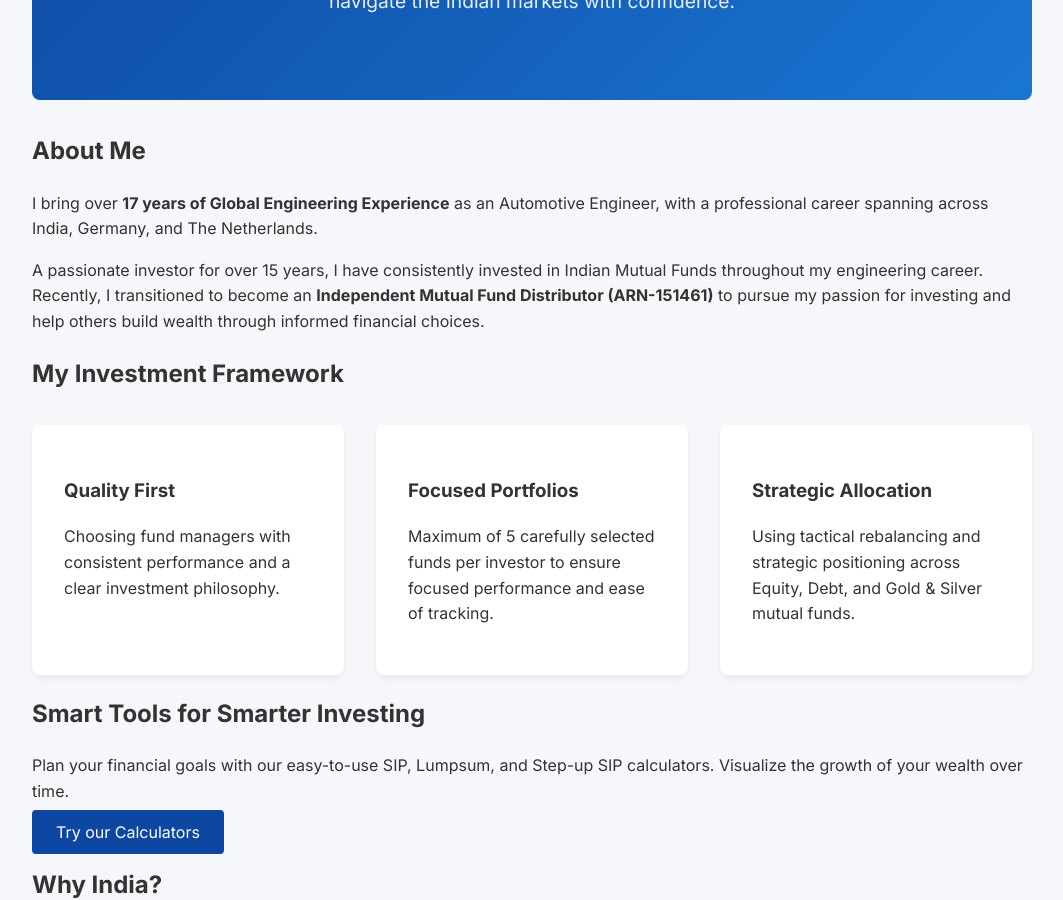
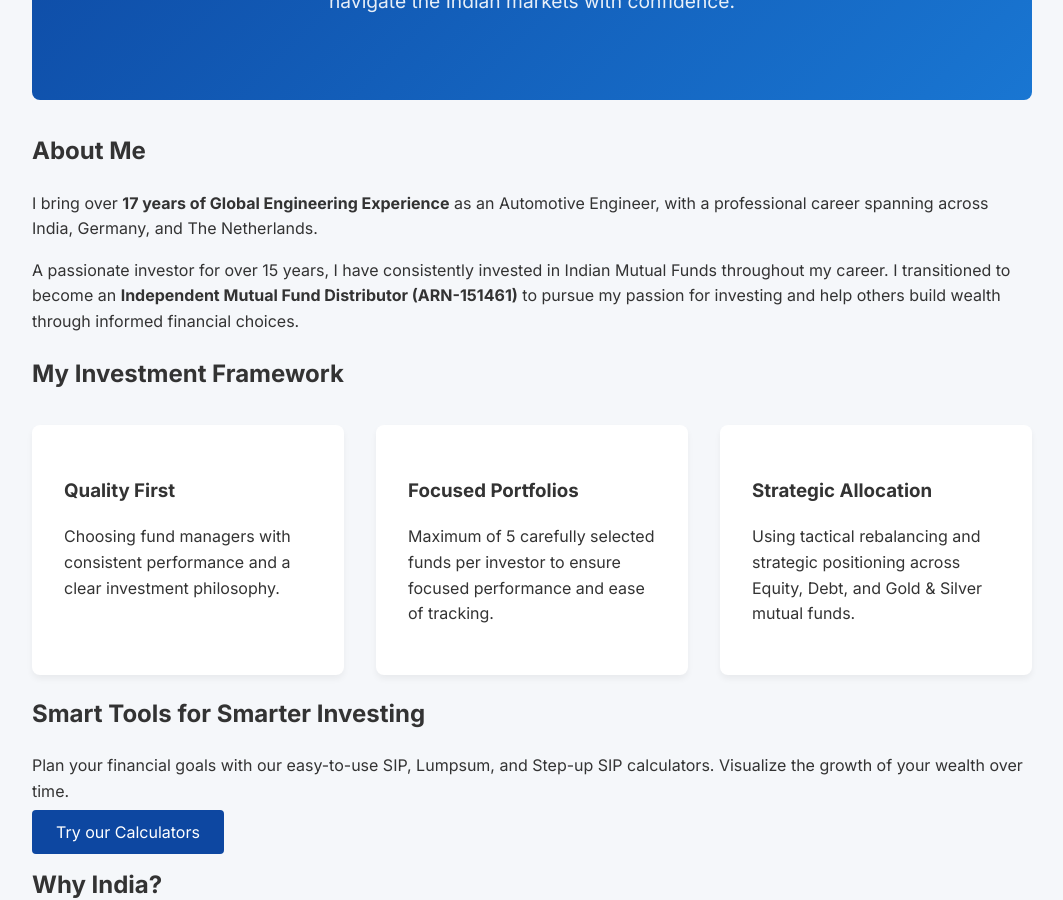
Before and after one commit to rmaries/InvestWithMaries, a Jekyll site: the page built from index.md, in a window 1280 px wide and 900 px high, scrolled down 328 px. Shown: the whole window, without its empty margins (108-1171 px from the left). Built offline with Jekyll 4.4.1, drawn with Linux system fonts in a browser that asks for light colours.

Commit message:
Update About Me section in index.md

```diff
--- a/index.md
+++ b/index.md
@@ -12,7 +12,7 @@ title: Invest With Maries
     <h2>About Me</h2>
     <div class="content-block">
         <p>I bring over <strong>17 years of Global Engineering Experience</strong> as an Automotive Engineer, with a professional career spanning across India, Germany, and The Netherlands.</p>
-        <p>A passionate investor for over 15 years, I have consistently invested in Indian Mutual Funds throughout my engineering career. Recently, I transitioned to become an <strong>Independent Mutual Fund Distributor (ARN-151461)</strong> to pursue my passion for investing and help others build wealth through informed financial choices.</p>
+        <p>A passionate investor for over 15 years, I have consistently invested in Indian Mutual Funds throughout my career. I transitioned to become an <strong>Independent Mutual Fund Distributor (ARN-151461)</strong> to pursue my passion for investing and help others build wealth through informed financial choices.</p>
     </div>
 </section>
 
```
